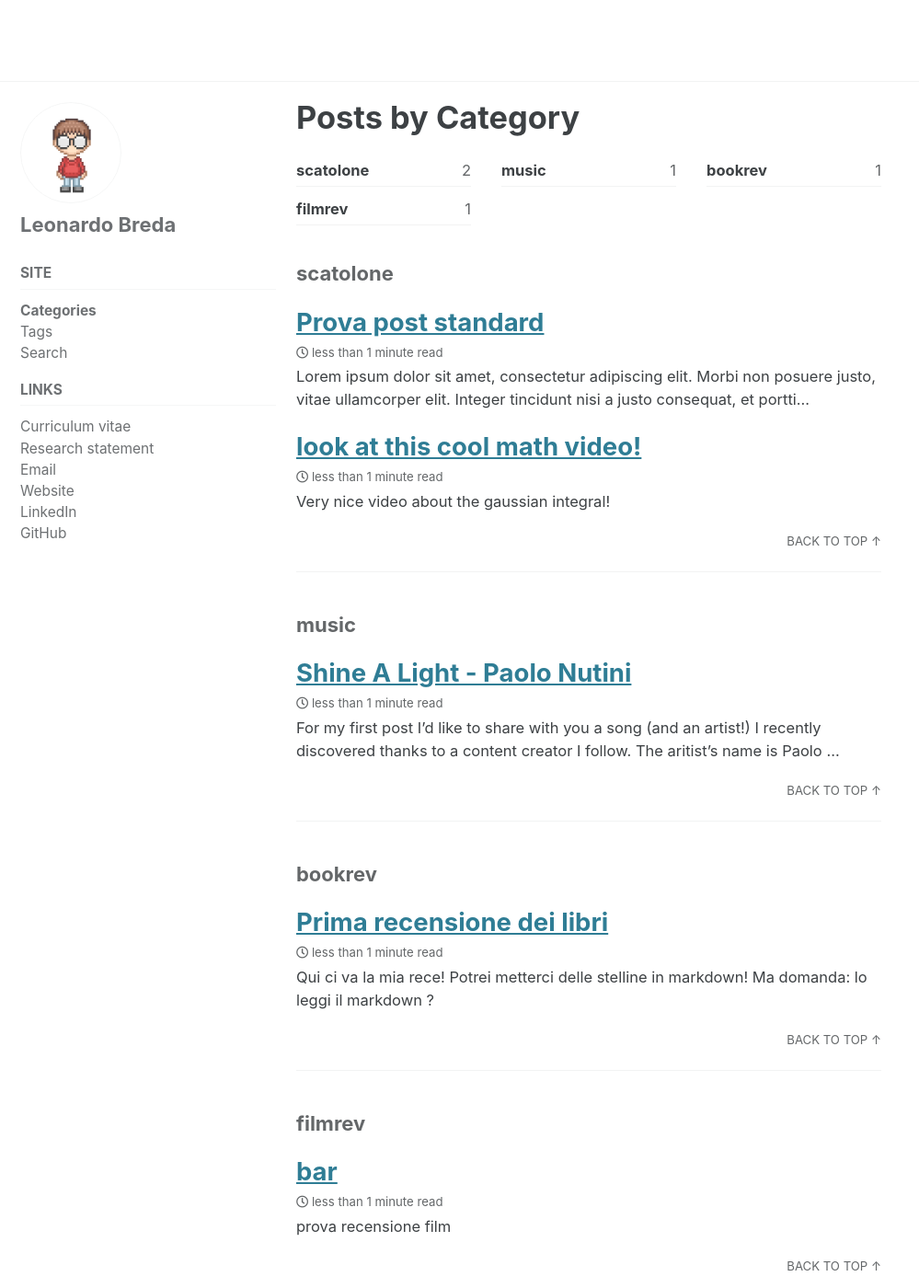
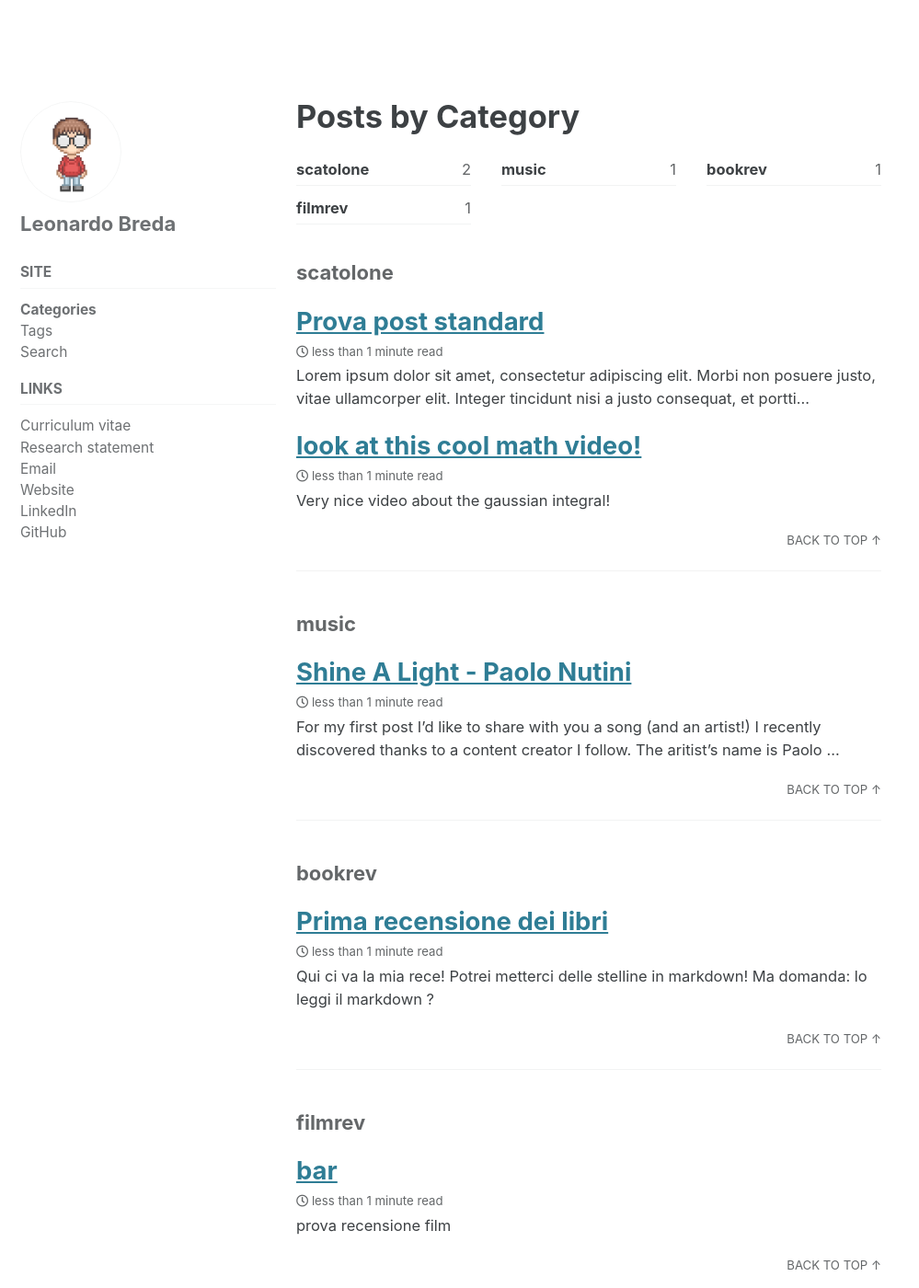
Before and after one commit to leo-breda/leo-breda.github.io, a Jekyll site: the page built from _pages/category-archive.md, in a window 1280 px wide and 1400 px high. Shown: the whole window at 92% size, without its empty margins (0-999 px from the left). Built offline with Jekyll 4.4.1, drawn with Linux system fonts in a browser that asks for light colours; cached includes are drawn as plain includes.

Commit message:
Update _masthead.scss

```diff
--- a/_sass/minimal-mistakes/_masthead.scss
+++ b/_sass/minimal-mistakes/_masthead.scss
@@ -4,12 +4,12 @@
 
 .masthead {
   position: relative;
-  border-bottom: 1px solid $border-color;
+  border-bottom: 0px solid $border-color;
   -webkit-animation: $intro-transition;
   animation: $intro-transition;
   -webkit-animation-delay: 0.15s;
   animation-delay: 0.15s;
-  z-index: 20;
+  z-index: 0;
 
   &__inner-wrap {
     @include clearfix;
@@ -30,7 +30,7 @@
     }
 
     nav {
-      z-index: 10;
+      z-index: 00;
     }
 
     a {
```
